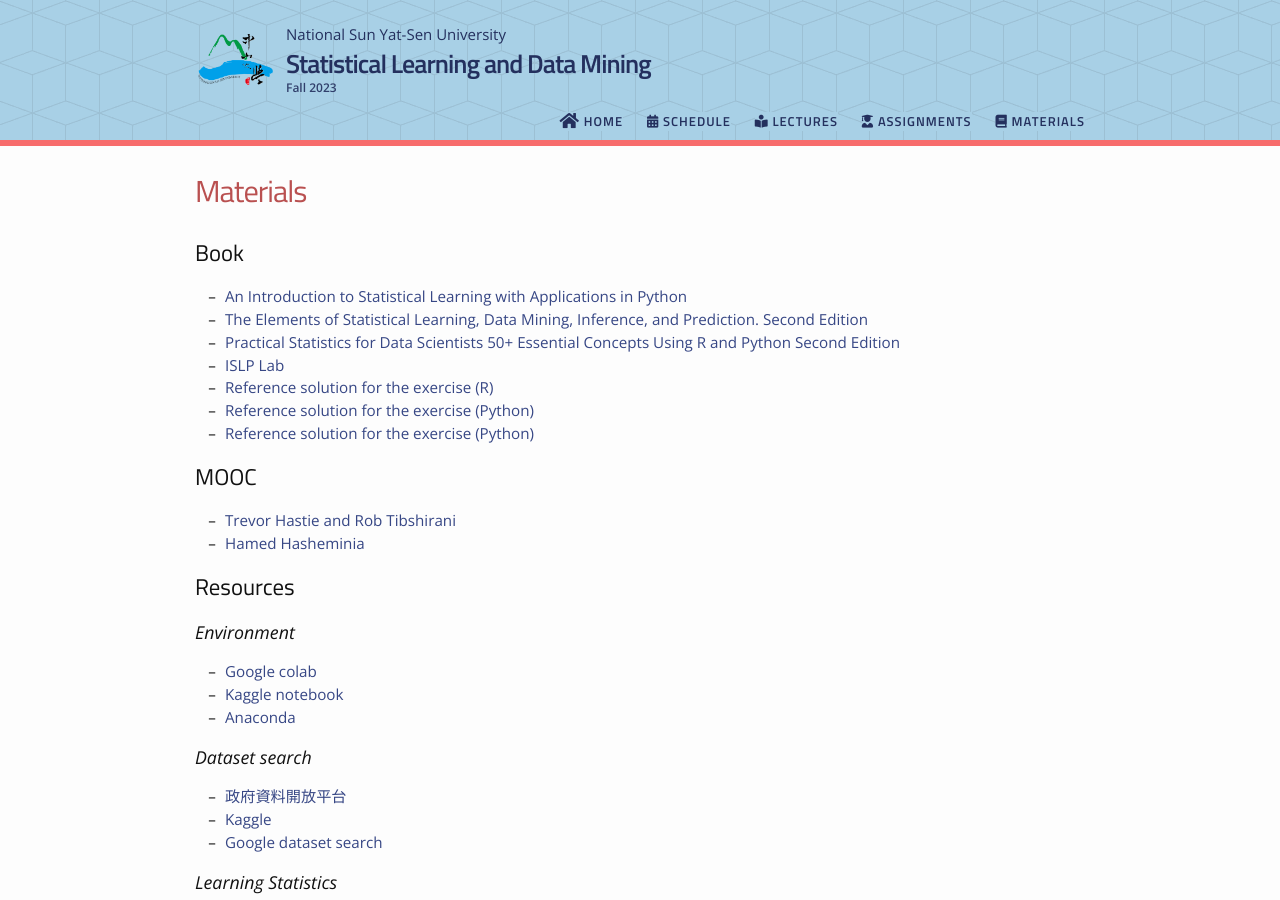
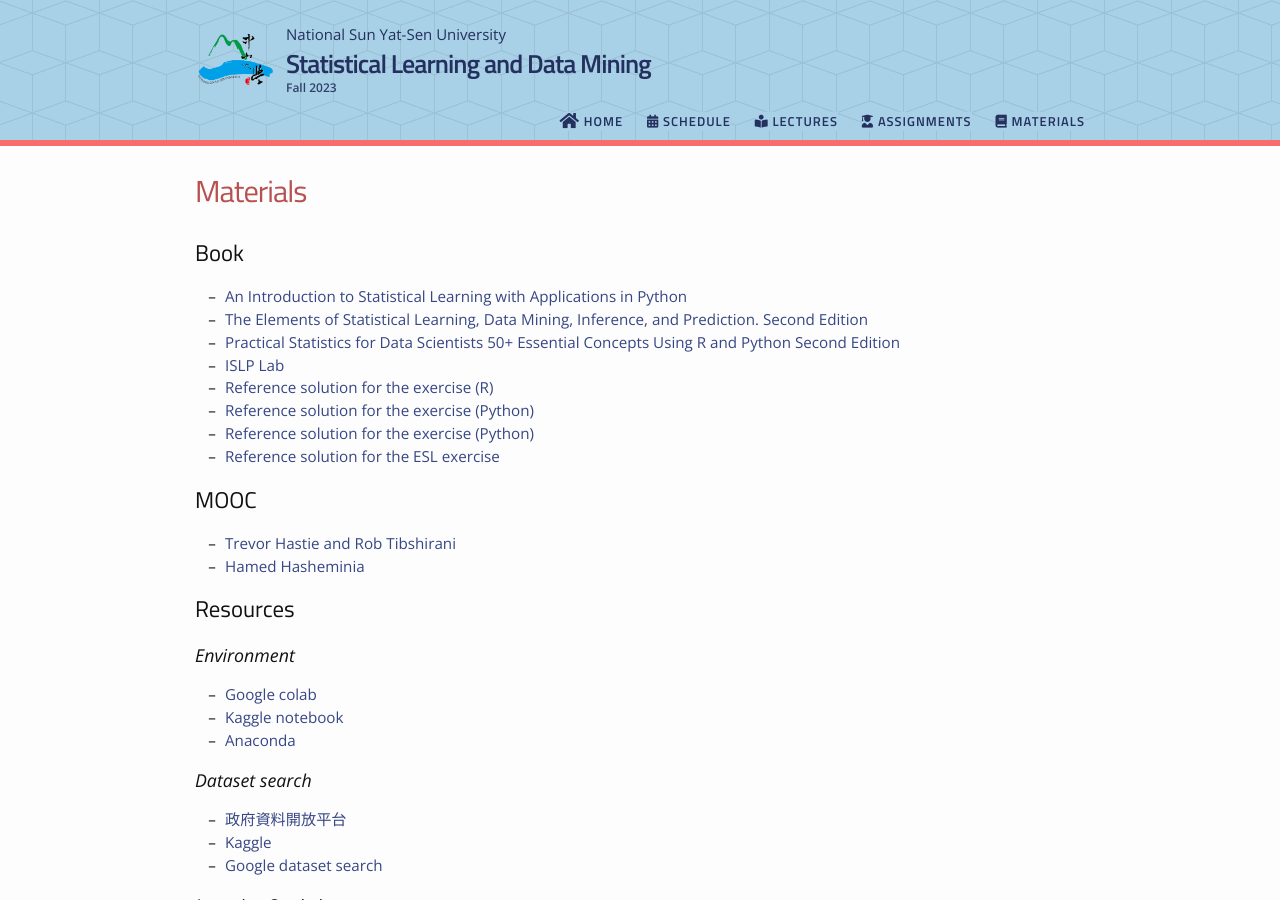
Before and after one commit to phonchi/nsysu-math524-2023, a Jekyll site: the page built from materials.md, in a window 1280 px wide and 900 px high. Built offline with Jekyll 4.4.1, drawn with Linux system fonts in a browser that asks for light colours; nearby versions of some CDN libraries.

Commit message:
Update materials.md

```diff
--- a/materials.md
+++ b/materials.md
@@ -15,6 +15,7 @@ permalink: /materials/
 * [Reference solution for the exercise (R)](http://blog.princehonest.com/stat-learning/)
 * [Reference solution for the exercise (Python)](https://github.com/hardikkamboj/An-Introduction-to-Statistical-Learning)
 * [Reference solution for the exercise (Python)](https://botlnec.github.io/islp/)
+* [Reference solution for the ESL exercise](https://yuhangzhou88.github.io/ESL_Solution/)
 
 ## MOOC
 
```
